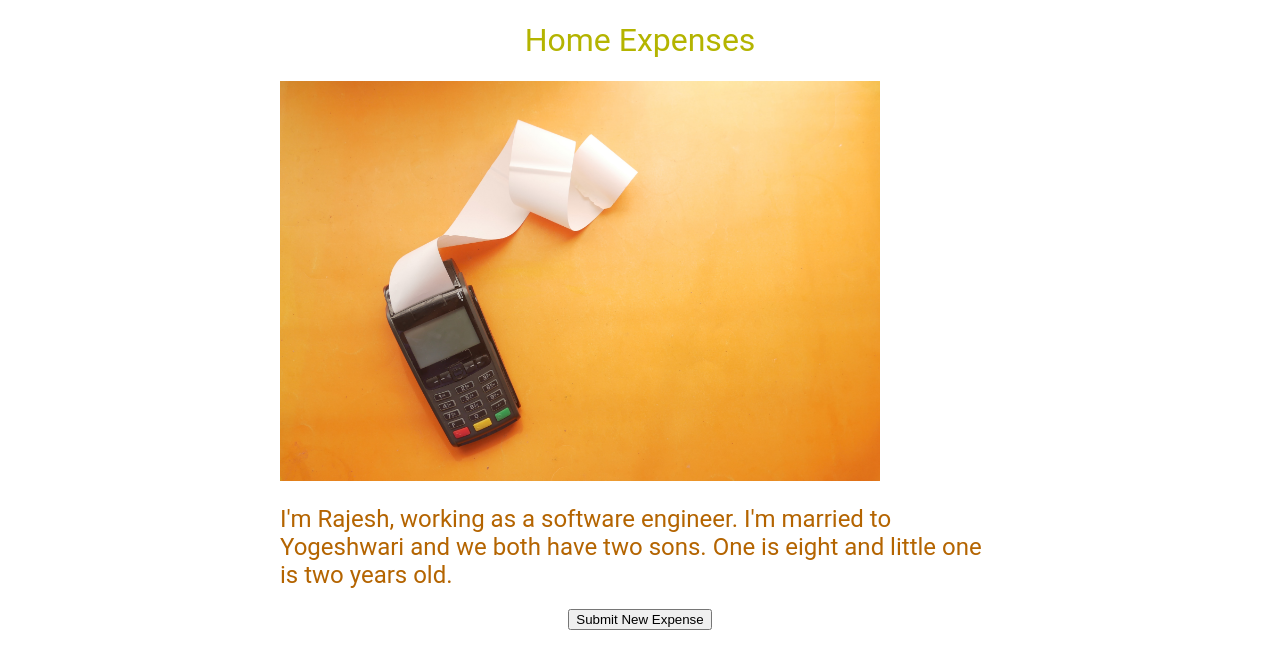
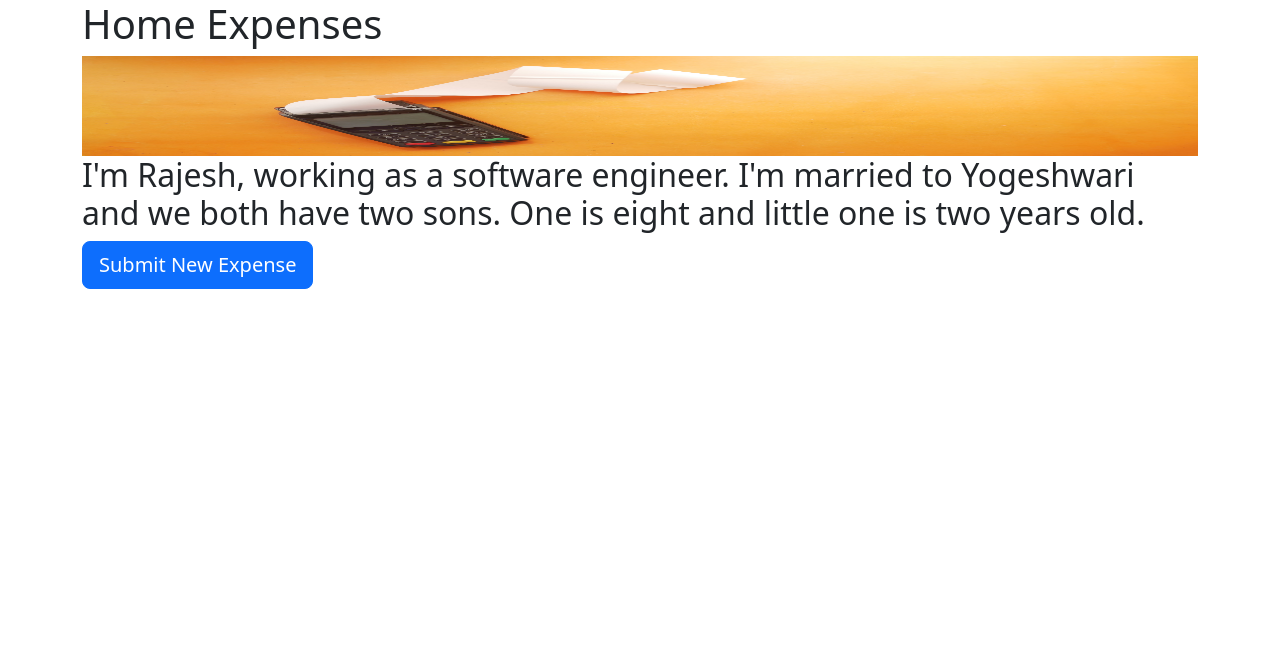
Before and after one commit to vagrajesh/expense-track, a Flask app: page / in a window 1280 px wide. Shown: the top 669 px of the page. Run offline with Flask 2, Linux system fonts and the light colour scheme.

Commit message:
Added bootstrap CSS styling

```diff
--- a/templates/home.html
+++ b/templates/home.html
@@ -2,46 +2,25 @@
 <html>
   <head>
     <title>Family Expenses</title>
+    <meta charset="utf-8">
+    <meta name="viewport" content="width=device-width, initial-scale=1">
+    <link href="https://cdn.jsdelivr.net/npm/bootstrap@5.3.0-alpha1/dist/css/bootstrap.min.css" rel="stylesheet" integrity="sha384-GLhlTQ8iRABdZLl6O3oVMWSktQOp6b7In1Zl3/Jr59b6EGGoI1aFkw7cmDA6j6gD" crossorigin="anonymous">
     <style>
-      h1 {
-        font: size: 180pi;
-        font-family: Roboto;
-        font-weight: normal;
-        color:rgb(180,180,0);
-        text-align: center;
+      #banner{
+        height: 100px;
+        width:100%;
+        object-fit
       }
-       h2 {
-        font: size: 180pi;
-        font-family: Roboto;
-        font-weight: normal;
-        color:rgb(180,100,0);
-        text-align: left;
-      }
-      #banner {
-        height: 50;
-        width: 600px;
-        object-fit: cover;
-      }
-       #container {
-        max-width:720px;
-        margin:0 auto;
-      }
-      #button {
-        font: size: 180pi;
-        font-family: Roboto;
-        font-weight: normal;
-        color:rgb(180,100,0);
-        text-align: center;
     </style>
   </head>
   <body>
-    <div id = "container">
+    <div class = "container">
       <h1>Home Expenses</h1>
-      <img id = "banner" src="https://expense-track.vagrajesh.repl.co/static/banner.jpg">
+      <img class = "img-fluid" id="banner" src="https://expense-track.vagrajesh.repl.co/static/banner.jpg">
       <h2>I'm Rajesh, working as a software engineer. I'm married to Yogeshwari and we both have
           two sons. One is eight and little one is two years old.</h2>
      <div id = "button">
-      <button>Submit New Expense</button>
+      <button class="btn btn-primary btn-lg">Submit New Expense</button>
       </div>
   </body>
 </html>
```
